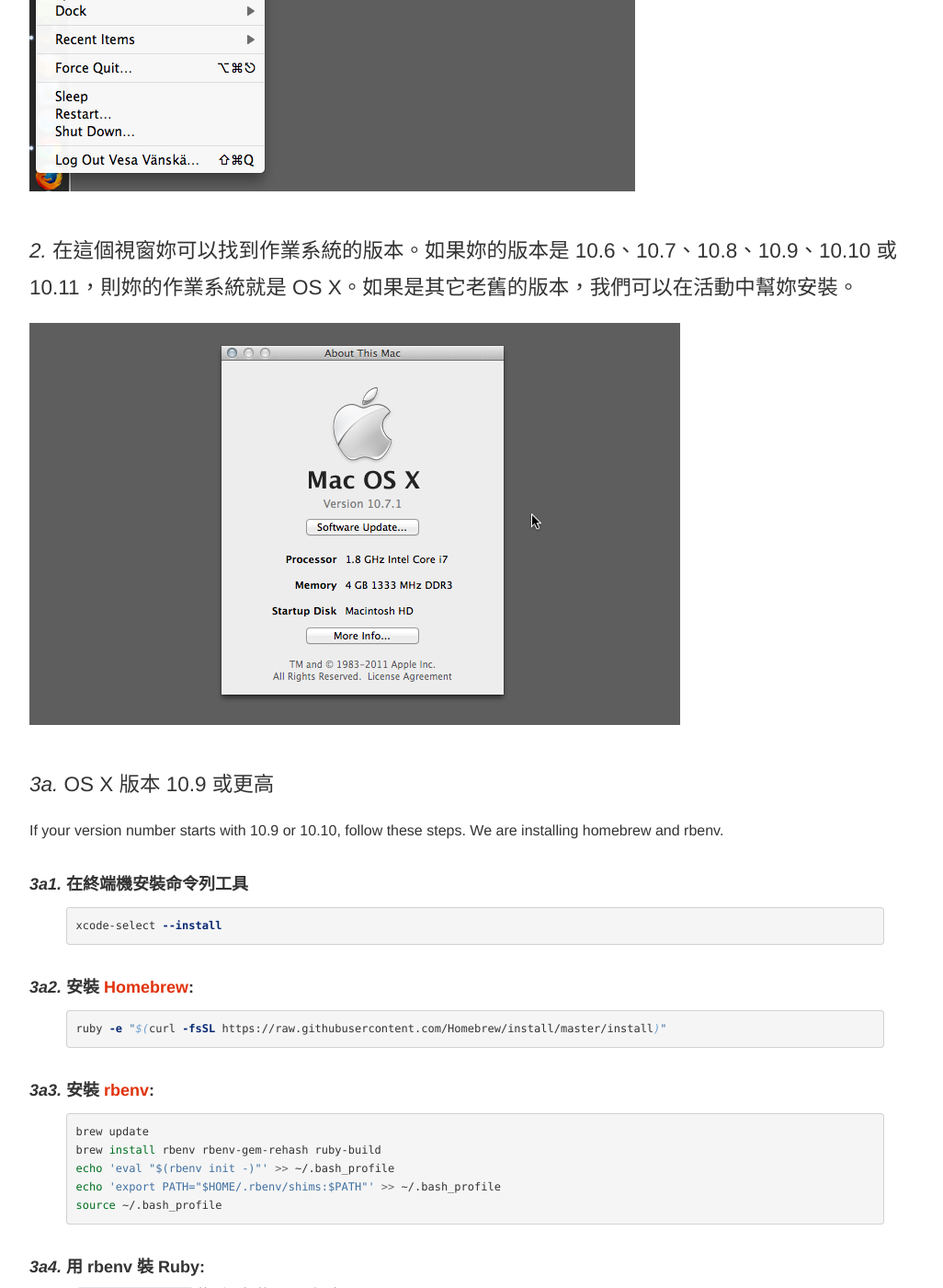
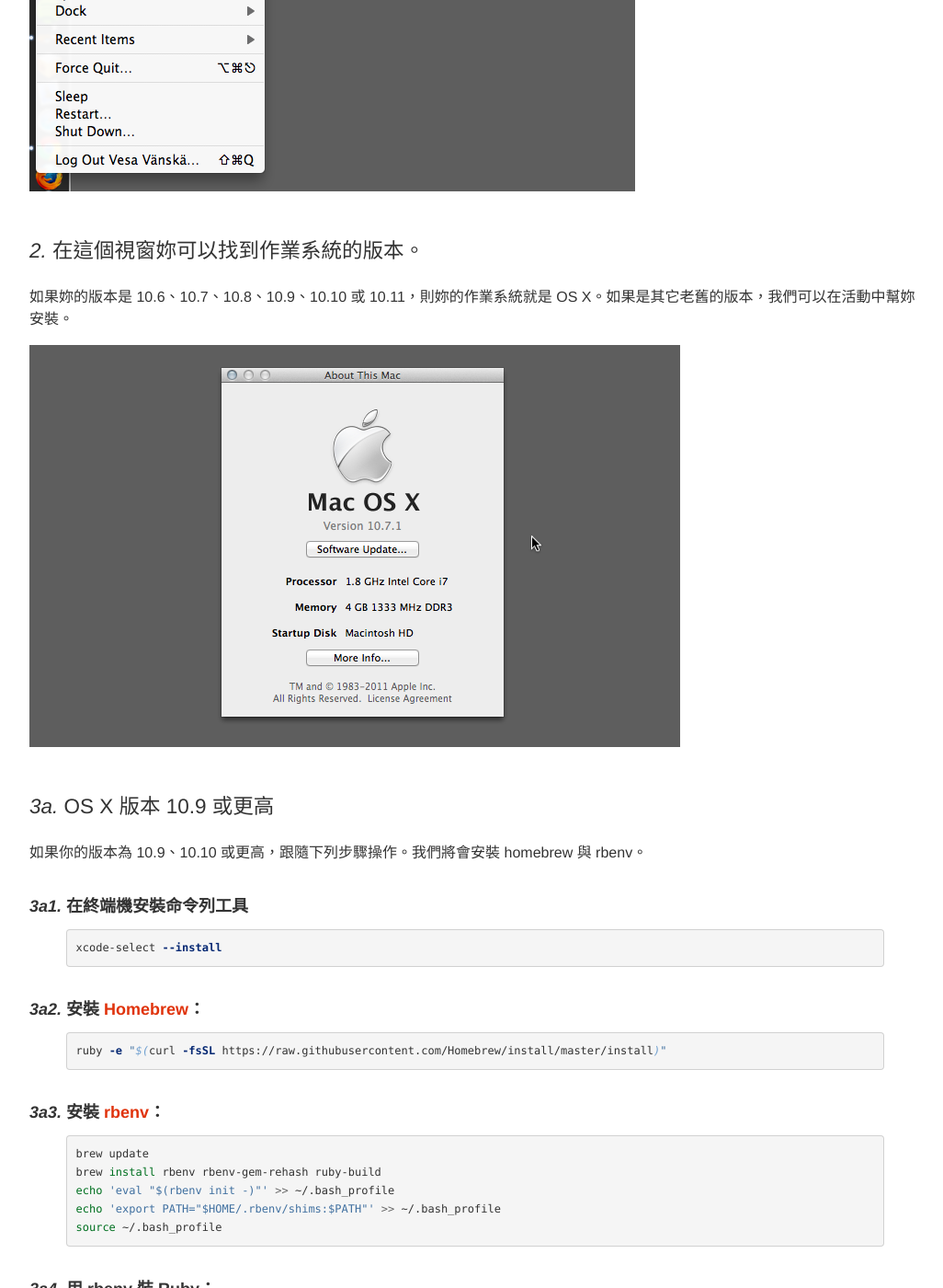
Before and after one commit to railsgirls-taiwan/railsgirls-taiwan.github.io, a Jekyll site: the page built from _posts/2013-05-02-install.markdown, in a window 1280 px wide and 1400 px high, scrolled down 1694 px. Shown: the whole window at 92% size, without its empty margins (53-1079 px from the left). Built offline with Jekyll 4.4.1, drawn with Linux system fonts in a browser that asks for light colours; nearby versions of some CDN libraries; Markdown is read by kramdown in place of the engine named in the settings; some of the changed text lies outside the part shown.

Commit message:
Fix typos

```diff
--- a/_posts/2013-05-02-install.markdown
+++ b/_posts/2013-05-02-install.markdown
@@ -26,13 +26,15 @@
 
 ![Apple 選單](/images/1.png "Apple menu")
 
-### *2.* 在這個視窗妳可以找到作業系統的版本。如果妳的版本是 10.6、10.7、10.8、10.9、10.10 或 10.11，則妳的作業系統就是 OS X。如果是其它老舊的版本，我們可以在活動中幫妳安裝。
+### *2.* 在這個視窗妳可以找到作業系統的版本。
+
+如果妳的版本是 10.6、10.7、10.8、10.9、10.10 或 10.11，則妳的作業系統就是 OS X。如果是其它老舊的版本，我們可以在活動中幫妳安裝。
 
 ![關於這台 Mac 對話框](/images/2.png "About this Mac dialog")
 
 ### *3a.* OS X 版本 10.9 或更高
 
-If your version number starts with 10.9 or 10.10, follow these steps. We are installing homebrew and rbenv.
+如果你的版本為 10.9、10.10 或更高，跟隨下列步驟操作。我們將會安裝 homebrew 與 rbenv。
 
 #### *3a1.* 在終端機安裝命令列工具
 
@@ -40,13 +42,13 @@
 xcode-select --install
 {% endhighlight %}
 
-#### *3a2.* 安裝 [Homebrew](http://brew.sh/):
+#### *3a2.* 安裝 [Homebrew](http://brew.sh/)：
 
 {% highlight sh %}
 ruby -e "$(curl -fsSL https://raw.githubusercontent.com/Homebrew/install/master/install)"
 {% endhighlight %}
 
-#### *3a3.* 安裝 [rbenv](https://github.com/sstephenson/rbenv):
+#### *3a3.* 安裝 [rbenv](https://github.com/sstephenson/rbenv)：
 
 {% highlight sh %}
 brew update
@@ -56,7 +58,7 @@
 source ~/.bash_profile
 {% endhighlight %}
 
-#### *3a4.* 用 rbenv 裝 Ruby:
+#### *3a4.* 用 rbenv 裝 Ruby：
 
 可以用 `rbenv install -l` 找到最新的 Ruby 版本。
 
@@ -71,25 +73,25 @@
 cp /usr/local/opt/curl-ca-bundle/share/ca-bundle.crt `ruby -ropenssl -e 'puts OpenSSL::X509::DEFAULT_CERT_FILE'`
 {% endhighlight %}
 
-#### *3a5.* 設定預設的 Ruby 版本:
+#### *3a5.* 設定預設的 Ruby 版本：
 
 {% highlight sh %}
 rbenv global 2.2.3
 {% endhighlight %}
 
-#### *3a6.* 安裝 Rails:
+#### *3a6.* 安裝 Rails：
 
 {% highlight sh %}
 gem install rails --no-ri --no-rdoc
 {% endhighlight %}
 
-### *3b.* 如果妳的版本是 10.6 、 10.7 或 10.8:
-下載對應版本的 RailsInstaller:
+### *3b.* 如果妳的版本是 10.6 、 10.7 或 10.8：
+下載對應版本的 RailsInstaller：
 
 * [10.7 與 10.8 的 RailsInstaller](http://railsinstaller.s3.amazonaws.com/RailsInstaller-1.0.4-osx-10.7.app.tgz) <span class="muted">(325MB)</span>
 * [10.6 的 RailsInstaller](http://railsinstaller.s3.amazonaws.com/RailsInstaller-1.0.4-osx-10.6.app.tgz) <span class="muted">(224MB)</span>
 
-點兩下剛剛下載的檔案，解壓縮到目前的資料夾。點兩下剛剛解壓縮的檔案 `RailsInstaller-1.0.4-osx-10.7.app` 或 `RailsInstaller-1.0.4-osx-10.6.app` 然後跟著指引步驟走。需要小心的是 Rails Installer OS X 會跳出 README 檔案，**忽略** 它。
+點兩下剛剛下載的檔案，解壓縮到目前的資料夾。點兩下剛剛解壓縮的檔案 `RailsInstaller-1.0.4-osx-10.7.app` 或 `RailsInstaller-1.0.4-osx-10.6.app` 然後跟著指引步驟走。需要小心的是 Rails Installer OS X 會跳出 README 檔案，**忽略**它。
 
 如果 Rails 版本不是最新的，使用下列指令進行更新。
 
```
Also changed, not shown: other parts of _posts/2013-05-02-install.markdown (+3 -3 lines).
